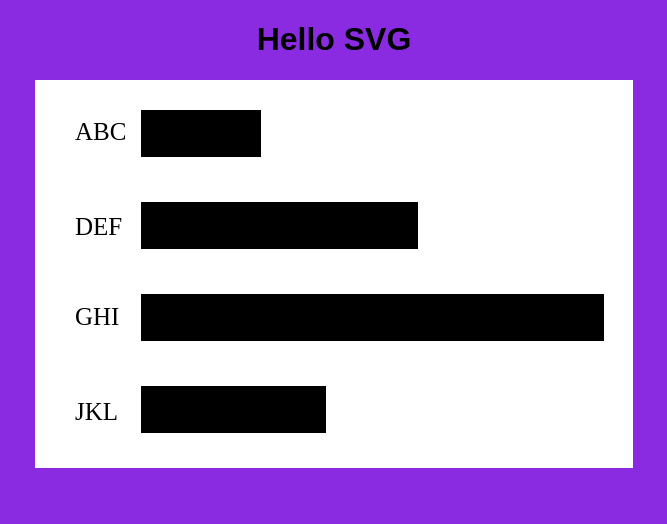
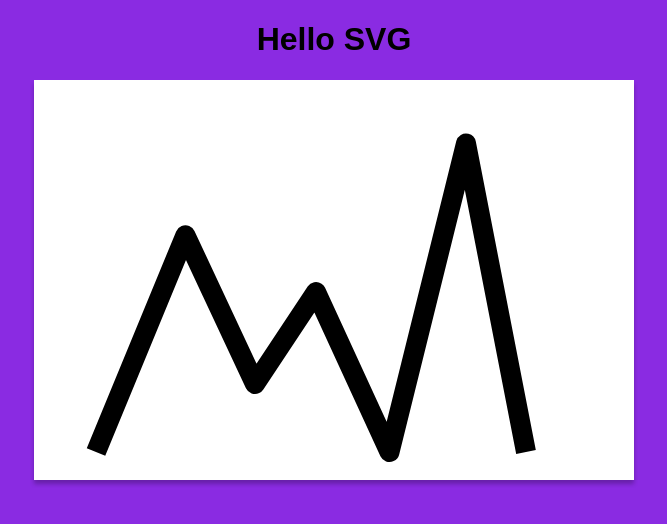
Before and after one commit to grigoriu-stefan-iulian/data-visualization-d3, a React (Create React App) app: page / in a window 1280 px wide. Shown: the top 524 px of the page, without its empty margins (306-973 px from the left). Built offline with nearby package versions, Linux system fonts and the light colour scheme; a web font is replaced by a local one.

Commit message:
add pseudo line chart

```diff
--- a/src/App.js
+++ b/src/App.js
@@ -8,24 +8,58 @@ export default function App() {
   return (
     <div className="App">
       <h1>Hello SVG</h1>
-      <svg width="598" height="388" fill="steelblue">
-        <rect width="598" height="388" fill="white" />
-        <rect x="106" y="30" width="120" height="47" fill="black" />
-        <rect x="106" y="306" width="185" height="47" fill="black" />
-        <rect x="106" y="214" width="463" height="47" fill="black" />
-        <rect x="106" y="122" width="277" height="47" fill="black" />
-        <text x="40" y="60" fill="black">
-          ABC
-        </text>
-        <text x="40" y="155" fill="black">
-          DEF
-        </text>
-        <text x="40" y="245" fill="black">
-          GHI
-        </text>
-        <text x="40" y="340" fill="black">
-          JKL
-        </text>
+      <svg width="608" height="408" fill="none">
+        <g filter="url(#filter0_d_0_3)">
+          <rect
+            width="600"
+            height="400"
+            transform="translate(4)"
+            fill="white"
+          />
+          <path
+            d="M66 372L155.405 155.201L225 304L286 212L359.5 372L436 63.5L496 372"
+            stroke="black"
+            stroke-width="20"
+            stroke-linejoin="round"
+          />
+        </g>
+        <defs>
+          <filter
+            id="filter0_d_0_3"
+            x="0"
+            y="0"
+            width="608"
+            height="408"
+            filterUnits="userSpaceOnUse"
+            color-interpolation-filters="sRGB"
+          >
+            <feFlood flood-opacity="0" result="BackgroundImageFix" />
+            <feColorMatrix
+              in="SourceAlpha"
+              type="matrix"
+              values="0 0 0 0 0 0 0 0 0 0 0 0 0 0 0 0 0 0 127 0"
+              result="hardAlpha"
+            />
+            <feOffset dy="4" />
+            <feGaussianBlur stdDeviation="2" />
+            <feComposite in2="hardAlpha" operator="out" />
+            <feColorMatrix
+              type="matrix"
+              values="0 0 0 0 0 0 0 0 0 0 0 0 0 0 0 0 0 0 0.25 0"
+            />
+            <feBlend
+              mode="normal"
+              in2="BackgroundImageFix"
+              result="effect1_dropShadow_0_3"
+            />
+            <feBlend
+              mode="normal"
+              in="SourceGraphic"
+              in2="effect1_dropShadow_0_3"
+              result="shape"
+            />
+          </filter>
+        </defs>
       </svg>
     </div>
   );
```
Also changed, not shown: src/components/Fundamentals.jsx (+22 -1 lines).
